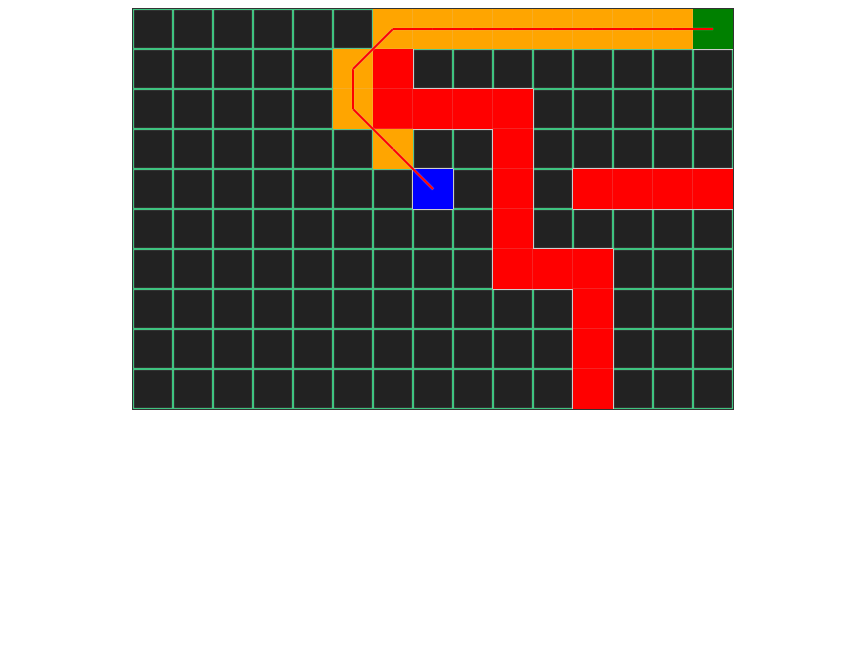
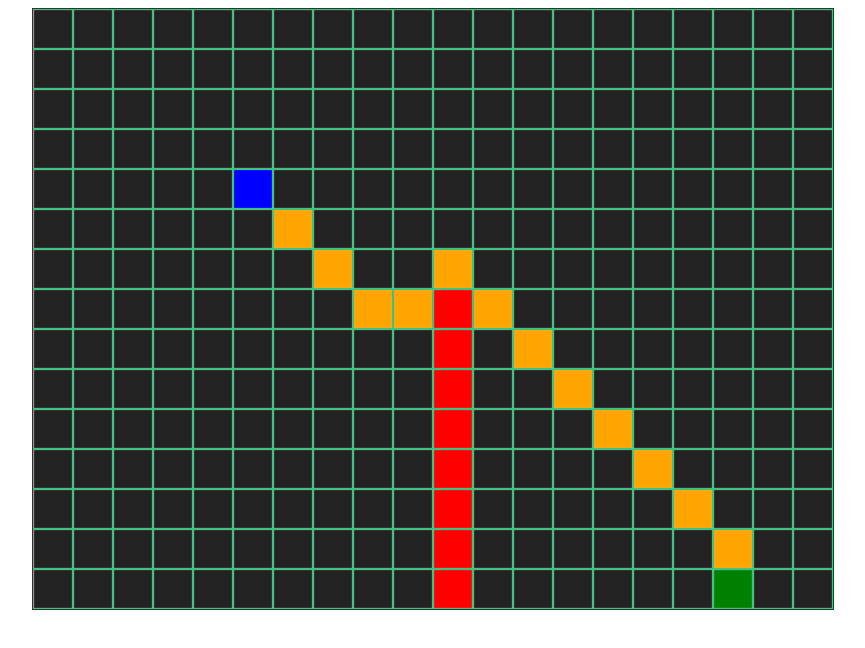
Before and after one commit to Catalinul95/A-PathFinding, a plain HTML site: page index.html in a window 1280 px wide. Shown: the whole page, without its empty margins (207-1072 px from the left). Drawn offline with Linux system fonts and the light colour scheme.

Commit message:
improve code

```diff
--- /dev/null
+++ b/AStar.js
@@ -0,0 +1,221 @@
+class AStar
+{
+	constructor()
+	{
+		this.map = [];
+		this.openList = [];
+		this.closedList = [];
+		this.currentNode;
+		this.startNode;
+		this.finalNode;
+		this.collisionNodeIds = [];
+		this.path = [];
+	}
+	setMap(map)
+	{
+		this.map = map;
+	}
+	getNodeById(id)
+	{
+		let node = {};
+		for (let row = 0; row < this.map.length; row++) {
+			for (let column = 0; column < this.map[0].length; column++) {
+				if (this.map[row][column] === id) {
+					node = {
+						row: row,
+						column: column,
+						id: id,
+						f: 0,
+						h: 0,
+						g: 0,
+					};
+				}
+			}
+		}
+		return node;
+	}
+	getNode(row, column) {
+		return {
+			row: row,
+			column: column,
+			id: map[row][column],
+			f: 0,
+			h: 0,
+			g: 0,
+		};
+	}
+	setStartNodeById(id)
+	{
+		this.startNode = this.getNodeById(id);
+	}
+	setFinalNodeById(id)
+	{
+		this.finalNode = this.getNodeById(id);
+	}
+	setCollisionNodeIds(collisionNodeIds)
+	{
+		this.collisionNodeIds = collisionNodeIds;
+	}
+	setCurrentNode()
+	{
+		this.closedList.push(this.startNode);
+		this.currentNode = this.startNode;
+	}
+	calculateH(node)
+	{
+		let h = 0;
+
+		if (node.row == this.finalNode.row) {
+			if (this.finalNode.column > node.column) {
+				h = ( this.finalNode.column - node.column ) * 10;
+			} else {
+				h = ( node.column - this.finalNode.column ) * 10;
+			}
+		}
+
+		if (node.column == this.finalNode.column) {
+			if (this.finalNode.row > node.row) {
+				h = ( this.finalNode.row - node.row ) * 10;
+			} else {
+				h = ( node.row - this.finalNode.row ) * 10;
+			}
+		}
+
+		if (node.column != this.finalNode.column && node.row != this.finalNode.row) {
+			if (node.row > this.finalNode.row) {
+				if (this.finalNode.column > node.column) {
+					h = ((node.row - this.finalNode.row) + (this.finalNode.column - node.column)) * 10;
+				} else {
+					h = ((node.row - this.finalNode.row) + (node.column - this.finalNode.column)) * 10;
+				}
+			} else {
+				if (this.finalNode.column > node.column) {
+					h = ((this.finalNode.row - node.row) + (this.finalNode.column - node.column)) * 10;
+				} else {
+					h = ((this.finalNode.row - node.row) + (node.column - this.finalNode.column)) * 10;
+				}
+			}
+		}
+
+		return h;
+	}
+	getBestNode()
+	{
+		let bestNode;
+		for (let i = 0; i < this.openList.length; i++) {
+			if (!bestNode) {
+				bestNode = this.openList[i];
+				continue;
+			}
+
+			if (bestNode.f >= this.openList[i].f) {
+				bestNode = this.openList[i];
+			}
+		}
+
+		for (let i = 0; i < this.openList.length; i++) {
+			if (bestNode.row == this.openList[i].row && bestNode.column == this.openList[i].column) {
+				this.openList.splice(i, 1);
+			}
+		}
+
+		return bestNode;
+	}
+	getAdjacentNodes()
+	{
+		const node = {};
+		node.row = this.currentNode.row - 1;
+		node.column = this.currentNode.column - 1;
+		let adjacentNode;
+		let found = false;
+
+		for (let row = 0; row < 3; row++) {
+			for (let column = 0; column < 3; column++) {
+				try {
+					adjacentNode = this.getNode(node.row + row, node.column + column);
+
+					if (this.collisionNodeIds.indexOf(adjacentNode.id) > -1) {
+						continue;
+					}
+
+					for (let i = 0; i < this.openList.length; i++) {
+						if ((node.row + row) === this.openList[i].row && (node.column + column)  === this.openList[i].column) {
+							found = true;
+
+							if ((column == 0 || column == 2) && (row == 0 || row == 2)) {
+							    if (adjacentNode.g + 14 < this.openList[i].g) {
+							    	adjacentNode.parent = this.openList[i];
+							    	adjacentNode.g = adjacentNode.g + 14;
+							    	adjacentNode.h = this.calculateH(adjacentNode);
+							    	adjacentNode.f = adjacentNode.g + adjacentNode.h;
+							    }
+							} else {
+								if (adjacentNode.g + 10 < this.openList[i].g) {
+							    	adjacentNode.parent = this.openList[i];
+							    	adjacentNode.g = adjacentNode.g + 10;
+							    	adjacentNode.h = this.calculateH(adjacentNode);
+							    	adjacentNode.f = adjacentNode.g + adjacentNode.h;
+							    }
+							}
+						}
+					}
+
+					for (let i = 0; i < this.closedList.length; i++) {
+						if ((node.row + row) == this.closedList[i].row && (node.column + column) == this.closedList[i].column) {
+							found = true;
+						}
+					}
+
+
+					if (!found) {
+						adjacentNode.h = this.calculateH(adjacentNode);
+
+						if ((column == 0 || column == 2) && (row == 0 || row == 2)) {
+							adjacentNode.g = this.currentNode.g + 14;
+						} else {
+							adjacentNode.g = this.currentNode.g + 10;
+						}
+
+						adjacentNode.f = adjacentNode.h + adjacentNode.g;
+						adjacentNode.parent = this.currentNode;
+						this.openList.push(adjacentNode);
+					}
+
+					found = false;
+
+
+				} catch (error) {
+					//..
+				}
+			}
+		}
+	}
+	findPath()
+	{
+		let notFound = true;
+		while (notFound) {
+			this.getAdjacentNodes();
+			this.currentNode = this.getBestNode();
+			this.closedList.push(this.currentNode);
+
+			if (this.currentNode.row == this.finalNode.row && this.currentNode.column == this.finalNode.column) {
+				notFound = false;
+				this.finalNode.parent = this.currentNode;
+				this.currentNode = this.finalNode;
+			}
+
+		}
+	}
+	buildPath()
+	{
+		let parent = this.currentNode.parent;
+		while (parent) {
+			this.path.push(parent);
+			parent = parent.parent;
+		}
+	}
+	getPath()
+	{
+		return this.path;
+	}
+}
--- a/index.html
+++ b/index.html
@@ -12,7 +12,8 @@
 	</style>
 </head>
 <body>
-	<canvas id="screen" width="600" height="400"></canvas>
+	<canvas id="screen" width="800" height="600"></canvas>
+	<script src="AStar.js"></script>
 	<script src="main.js"></script>
 </body>
 </html>
--- a/main.js
+++ b/main.js
@@ -1,57 +1,62 @@
-function getTile(row, column, map, tiles, grid_rows, grid_cols) {
-	if (row > grid_rows) {
-		throw new Error('The row ' + row + ' is out of bounds');
-	}
+const tiles = new Map();
+// this ID represents walkable space
+tiles.set(0, {
+	color: '#222',
+	walkable: true
+});
+/* THIS IS THE WALL ID */
+tiles.set(1, {
+	color: 'red',
+	walkable: false
+});
+/* THIS IS THE STARTING POINT ID */
+tiles.set(2, {
+	color: 'blue',
+	walkable: true
+});
+/* THIS IS THE END POINT ID */
+tiles.set(3, {
+	color: 'green',
+	walkable: true
+});
+/* THIS IS THE FINAL PATH ID */
+tiles.set(9, {
+	color: 'orange',
+	walkable: true
+});
+const canvas = document.getElementById('screen');
+const context = canvas.getContext('2d');
+const map = [
+	[0, 0, 0, 0, 0, 0, 0, 0, 0, 0, 0, 0, 0, 0, 0, 0, 0, 0, 0, 0],
+	[0, 0, 0, 0, 0, 0, 0, 0, 0, 0, 0, 0, 0, 0, 0, 0, 0, 0, 0, 0],
+	[0, 0, 0, 0, 0, 0, 0, 0, 0, 0, 0, 0, 0, 0, 0, 0, 0, 0, 0, 0],
+	[0, 0, 0, 0, 0, 0, 0, 0, 0, 0, 0, 0, 0, 0, 0, 0, 0, 0, 0, 0],
+	[0, 0, 0, 0, 0, 2, 0, 0, 0, 0, 0, 0, 0, 0, 0, 0, 0, 0, 0, 0],
+	[0, 0, 0, 0, 0, 0, 0, 0, 0, 0, 0, 0, 0, 0, 0, 0, 0, 0, 0, 0],
+	[0, 0, 0, 0, 0, 0, 0, 0, 0, 0, 0, 0, 0, 0, 0, 0, 0, 0, 0, 0],
+	[0, 0, 0, 0, 0, 0, 0, 0, 0, 0, 1, 0, 0, 0, 0, 0, 0, 0, 0, 0],
+	[0, 0, 0, 0, 0, 0, 0, 0, 0, 0, 1, 0, 0, 0, 0, 0, 0, 0, 0, 0],
+	[0, 0, 0, 0, 0, 0, 0, 0, 0, 0, 1, 0, 0, 0, 0, 0, 0, 0, 0, 0],
+	[0, 0, 0, 0, 0, 0, 0, 0, 0, 0, 1, 0, 0, 0, 0, 0, 0, 0, 0, 0],
+	[0, 0, 0, 0, 0, 0, 0, 0, 0, 0, 1, 0, 0, 0, 0, 0, 0, 0, 0, 0],
+	[0, 0, 0, 0, 0, 0, 0, 0, 0, 0, 1, 0, 0, 0, 0, 0, 0, 0, 0, 0],
+	[0, 0, 0, 0, 0, 0, 0, 0, 0, 0, 1, 0, 0, 0, 0, 0, 0, 0, 0, 0],
+	[0, 0, 0, 0, 0, 0, 0, 0, 0, 0, 1, 0, 0, 0, 0, 0, 0, 3, 0, 0],
+];
+const aStar = new AStar();
+aStar.setMap(map);
+aStar.setStartNodeById(2);
+aStar.setFinalNodeById(3);
+aStar.setCollisionNodeIds([1]);
+aStar.setCurrentNode()
 
-	if (column > grid_cols) {
-		throw new Error('The column ' + row + ' is out of bounds');
-	}
+aStar.findPath();
+aStar.buildPath();
+const path = aStar.getPath();
 
-	result = {
-		row: row,
-		column: column,
-		id: undefined,
-		walkable: undefined,
-	};
-
-	if (tiles.has(map[row][column])) {
-		tile = tiles.get(map[row][column]);
-		result.h = 0;
-		result.g = 0;
-		result.f = 0;
-
-		result.walkable = tile.walkable;
-		result.id = map[row][column];
-	}
-
-	return result;
-
-}
-
-function getTileFromId(id, map, tiles, grid_rows, grid_cols) {
-	for (let row = 0; row < grid_rows; row++) {
-		for (let column = 0; column < grid_cols; column++) {
-			if (map[row][column] == id) {
-				result = {
-					row: row,
-					column: column,
-					id: undefined,
-					walkable: undefined,
-				};
-				result.h = 0;
-				result.g = 0;
-				result.f = 0;
-
-				if (tiles.has(map[row][column])) {
-					tile = tiles.get(map[row][column]);
-
-					result.walkable = tile.walkable;
-					result.id = map[row][column];
-				}
-
-				return result;
-			}
-		}
+for (let i = 0; i < path.length; i++) {
+	if (map[path[i].row][path[i].column] == 0) {
+		map[path[i].row][path[i].column] = 9;
 	}
 }
 
@@ -79,6 +84,7 @@ function drawGrid(context, grid_rows, grid_cols, tile_size) {
     }
 }
 
+
 function drawMap(map, context, grid_rows, grid_cols, tile_size) {
 	let tile;
 	for (let row = 0; row < grid_rows; row++) {
@@ -92,254 +98,6 @@ function drawMap(map, context, grid_rows, grid_cols, tile_size) {
 	}
 }
 
-function calculateH(node, finalNode) {
-	let h = 0;
 
-	if (node.row == finalNode.row) {
-		if (finalNode.column > node.column) {
-			h = ( finalNode.column - node.column ) * 10;
-		} else {
-			h = ( node.column - finalNode.column ) * 10;
-		}
-	}
-
-	if (node.column == finalNode.column) {
-		if (finalNode.row > node.row) {
-			h = ( finalNode.row - node.row ) * 10;
-		} else {
-			h = ( node.row - finalNode.row ) * 10;
-		}
-	}
-
-	if (node.column != finalNode.column && node.row != finalNode.row) {
-		if (node.row > finalNode.row) {
-			if (finalNode.column > node.column) {
-				h = ((node.row - finalNode.row) + (finalNode.column - node.column)) * 10;
-			} else {
-				h = ((node.row - finalNode.row) + (node.column - finalNode.column)) * 10;
-			}
-		} else {
-			if (finalNode.column > node.column) {
-				h = ((finalNode.row - node.row) + (finalNode.column - node.column)) * 10;
-			} else {
-				h = ((finalNode.row - node.row) + (node.column - finalNode.column)) * 10;
-			}
-		}
-	}
-
-	return h;
-}
-
-function getAdjacentNodes(currentNode, finalNode, openList, closedList, map, tiles, grid_rows, grid_cols) {
-	const node = {};
-	node.row = currentNode.row - 1;
-	node.column = currentNode.column - 1;
-	let tile;
-	let found = false;
-
-	for (row = 0; row < 3; row++) {
-		for (column = 0; column < 3; column++) {
-			try {
-				tile = getTile(node.row + row, node.column + column, map, tiles, grid_rows, grid_cols);
-
-				if (typeof(tile.walkable) === undefined || !tile.walkable) {
-					continue;
-				}
-
-				for (let i = 0; i < openList.length; i++) {
-					if ((node.row + row) === openList[i].row && (node.column + column)  === openList[i].column) {
-						found = true;
-
-						if ((column == 0 || column == 2) && (row == 0 || row == 2)) {
-						    if (tile.g + 14 < openList[i].g) {
-						    	tile.parent = openList[i];
-						    	tile.g = tile.g + 14;
-						    	tile.h = calculateH(tile, finalNode);
-						    	tile.f = tile.g + tile.h;
-						    }
-						} else {
-							if (tile.g + 10 < openList[i].g) {
-						    	tile.parent = openList[i];
-						    	tile.g = tile.g + 10;
-						    	tile.h = calculateH(tile, finalNode);
-						    	tile.f = tile.g + tile.h;
-						    }
-						}
-					}
-				}
-
-				for (let i = 0; i < closedList.length; i++) {
-					if ((node.row + row) == closedList[i].row && (node.column + column) == closedList[i].column) {
-						found = true;
-					}
-				}
-
-
-				if (!found) {
-					tile.h = calculateH(tile, finalNode);
-
-					if ((column == 0 || column == 2) && (row == 0 || row == 2)) {
-						tile.g = currentNode.g + 14;
-					} else {
-						tile.g = currentNode.g + 10;
-					}
-
-					tile.f = tile.h + tile.g;
-					tile.parent = currentNode;
-					openList.push(tile);
-				}
-
-				found = false;
-
-
-			} catch (error) {
-				//..
-			}
-		}
-	}
-}
-
-function getNextCurrentNode(openList) {
-	let bestNode;
-	for (let i = 0; i < openList.length; i++) {
-		if (!bestNode) {
-			bestNode = openList[i];
-			continue;
-		}
-
-		if (bestNode.f >= openList[i].f) {
-			bestNode = openList[i];
-		}
-	}
-
-	for (let i = 0; i < openList.length; i++) {
-		if (bestNode.row == openList[i].row && bestNode.column == openList[i].column) {
-			openList.splice(i, 1);
-		}
-	}
-
-	return bestNode;
-}
-
-
-function getCenterPoint(node) {
-	x = ( node.column * 40 ) + 20;
-	y = (node.row* 40 ) + 20;
-
-	return {x: x, y: y};
-}
-
-
-const canvas = document.getElementById('screen');
-const context = canvas.getContext('2d');
-// the map used for this project, there can only be one destionation and one starting point, you can add as many walls you like
-const map = [
-	[0, 0, 0, 0, 0, 0, 0, 0, 0, 0, 0, 0, 0, 0, 3],
-	[0, 0, 0, 0, 0, 0, 1, 0, 0, 0, 0, 0, 0, 0, 0],
-	[0, 0, 0, 0, 0, 0, 1, 1, 1, 1, 0, 0, 0, 0, 0],
-	[0, 0, 0, 0, 0, 0, 0, 0, 0, 1, 0, 0, 0, 0, 0],
-	[0, 0, 0, 0, 0, 0, 0, 2, 0, 1, 0, 1, 1, 1, 1],
-	[0, 0, 0, 0, 0, 0, 0, 0, 0, 1, 0, 0, 0, 0, 0],
-	[0, 0, 0, 0, 0, 0, 0, 0, 0, 1, 1, 1, 0, 0, 0],
-	[0, 0, 0, 0, 0, 0, 0, 0, 0, 0, 0, 1, 0, 0, 0],
-	[0, 0, 0, 0, 0, 0, 0, 0, 0, 0, 0, 1, 0, 0, 0],
-	[0, 0, 0, 0, 0, 0, 0, 0, 0, 0, 0, 1, 0, 0, 0],
-];
-const grid_rows = map.length;
-const grid_cols = map[0].length;
-const tile_size = 40;
-const tiles = new Map();
-// this ID represents walkable space
-tiles.set(0, {
-	color: '#222',
-	walkable: true
-});
-/* THIS IS THE WALL ID */
-tiles.set(1, {
-	color: 'red',
-	walkable: false
-});
-/* THIS IS THE STARTING POINT ID */
-tiles.set(2, {
-	color: 'blue',
-	walkable: true
-});
-/* THIS IS THE END POINT ID */
-tiles.set(3, {
-	color: 'green',
-	walkable: true
-});
-/* THIS IS THE FINAL PATH ID */
-tiles.set(9, {
-	color: 'orange',
-	walkable: true
-});
-
-const openList = [];
-const closedList = [];
-/*------------------CHANGE THESE TO GET THE START AND END POSITION FROM MAP----------------- */
-let currentNode = getTileFromId(2, map, tiles, grid_rows, grid_cols)
-const finalNode = getTileFromId(3, map, tiles, grid_rows, grid_cols)
-closedList.push(currentNode);
-
-
-drawGrid(context, grid_rows, grid_cols, tile_size);
-drawMap(map, context, grid_rows, grid_cols, tile_size);
-
-// create the path
-let notFound = true;
-while (notFound) {
-	getAdjacentNodes(currentNode, finalNode, openList, closedList, map, tiles, grid_rows, grid_cols);
-	currentNode = getNextCurrentNode(openList);
-	closedList.push(currentNode);
-	drawMap(map, context, grid_rows, grid_cols, tile_size);
-
-	if (currentNode.row == finalNode.row && currentNode.column == finalNode.column) {
-		notFound = false;
-		finalNode.parent = currentNode;
-		currentNode = finalNode;
-	}
-
-}
-
-let parent = currentNode.parent;
-const nodeshPath = [];
-
-while (parent) {
-	if (map[parent.row][parent.column] === 0) {
-		map[parent.row][parent.column] = 9;
-	}
-
-	nodeshPath.push(parent);
-	parent = parent.parent;
-}
-drawMap(map, context, grid_rows, grid_cols, tile_size);
-
-nodeshPath.reverse();
-
-// draw lines from one node to the next one
-let center;
-let nextCenter;
-for (let i = 0; i < nodeshPath.length; i++) {
-	if (!center) {
-	    center = getCenterPoint(nodeshPath[i]);
-	    continue;
-	} else {
-		nextCenter = getCenterPoint(nodeshPath[i]);
-		context.strokeStyle = 'red';
-		context.beginPath();
-		context.moveTo(center.x, center.y);
-		context.lineTo(nextCenter.x, nextCenter.y);
-		context.stroke();
-
-		center = nextCenter;
-		nextCenter = undefined;
-	}
-
-}
-
-
-
-if (!notFound) {
-	alert('found');
-}
+drawMap(map, context, map.length, map[0].length, 40);
+drawGrid(context, map.length, map[0].length, 40);
```
